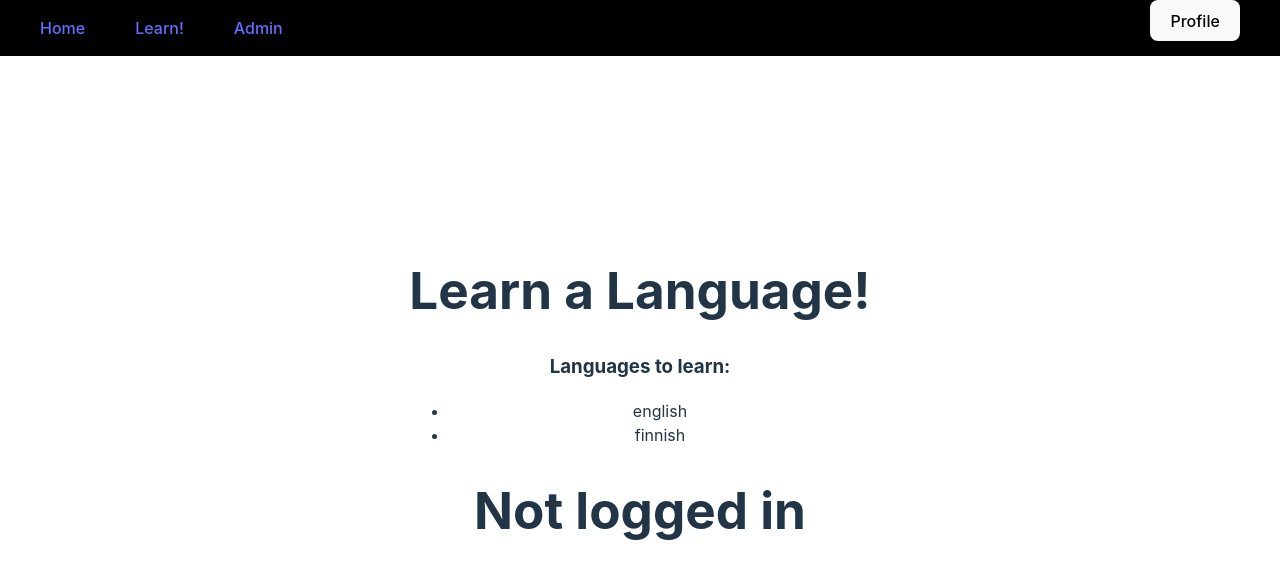
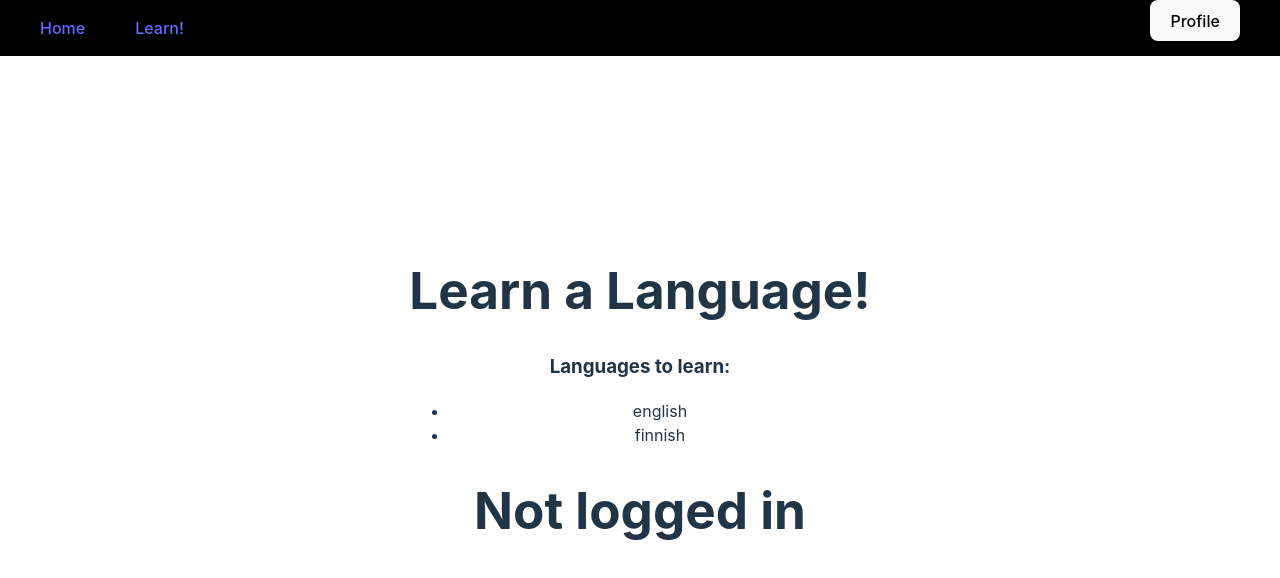
Before and after one commit to Patrick-Palmroos/language-learning-app, a React (Vite) app in the folder frontend/: page / in a window 1280 px wide. Shown: the top 578 px of the page. Built offline with nearby package versions, Linux system fonts and the light colour scheme; no server answers.

Commit message:
change: checks if user is admin to know if link to admin page should be displayed

```diff
--- a/frontend/src/Navbar.jsx
+++ b/frontend/src/Navbar.jsx
@@ -3,19 +3,25 @@ import { useEffect, useState } from "react";
 import axios from "axios";
 
 function Navbar() {
+  const [open, setOpen] = useState(false);
   const [logged, setLogged] = useState(false);
+  const [admin, setAdmin] = useState(false);
 
+  //checks if user is logged and if is, if user is admin.
   useEffect(() => {
     const autoLogin = async () => {
       try {
         console.log("called");
-        const resp = await axios.get(`http://localhost:8080/autoLogin`, {
-          withCredentials: true,
-        });
+        const resp = await axios.get(
+          `${import.meta.env.VITE_API_URL}/autoLogin`,
+          {
+            withCredentials: true,
+          }
+        );
         console.log("ok");
         if (resp.status === 200) {
-          console.log("success");
           setLogged(true);
+          isAdmin();
         }
       } catch (err) {
         console.log(err);
@@ -29,8 +35,19 @@ function Navbar() {
     };
     autoLogin();
   }, []);
-  const [open, setOpen] = useState(false);
 
+  //checks if user is an admin.
+  const isAdmin = async () => {
+    const resp = await axios.get(`${import.meta.env.VITE_API_URL}/userById`, {
+      withCredentials: true,
+    });
+    if (resp.data[0].Admin === 1) {
+      setAdmin(true);
+      console.log("is admin");
+    }
+  };
+
+  //handles the state of dropDownmenu
   const handleDropdown = () => {
     setOpen(!open);
   };
@@ -49,9 +66,7 @@ function Navbar() {
               <Link to="/login">Learn!</Link>
             )}
           </li>
-          <li>
-            <Link to="/admin">Admin</Link>
-          </li>
+          <li>{logged && admin ? <Link to="/admin">Admin</Link> : null}</li>
         </ul>
         <div className="dropDown">
           <button onClick={handleDropdown}>Profile</button>
```
